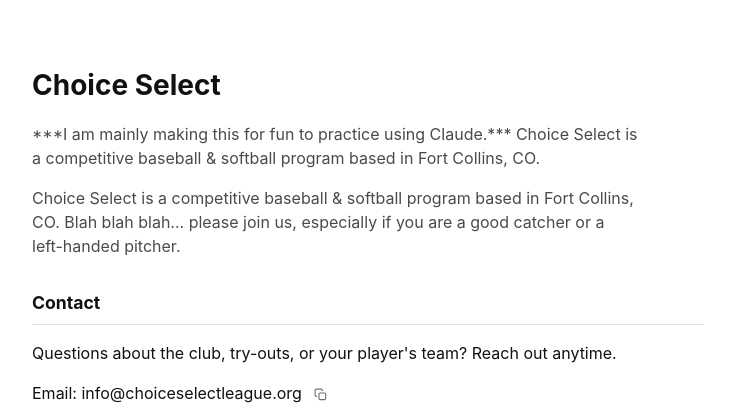
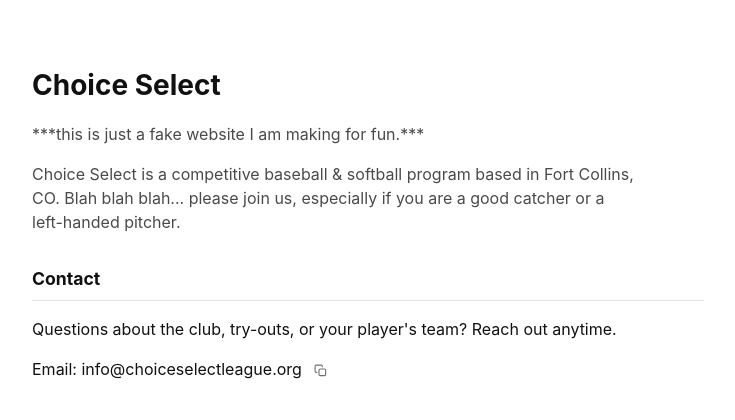
Before and after one commit to haewonito/baseball_club_site, a Django app: page / in a window 1280 px wide. Shown: the part 90-510 px from the top of the page, without its empty margins (272-1007 px from the left). Run offline with Django 5.2, Linux system fonts and the light colour scheme; data that the repository does not hold is empty.

Commit message:
change wording on root page

```diff
--- a/templates/home.html
+++ b/templates/home.html
@@ -15,8 +15,7 @@
     <h1>Choice Select</h1>
     {# TODO: placeholder copy -- replace with the club's real mission statement #}
     <p>
-      ***I am mainly making this for fun to practice using Claude.***
-      Choice Select is a competitive baseball & softball program based in Fort Collins, CO.
+      ***this is just a fake website I am making for fun.***
     </p>
     <p>
       Choice Select is a competitive baseball & softball program based in Fort Collins, CO.  Blah blah blah...  please join us, especially if you are a good catcher or a left-handed pitcher.
```
